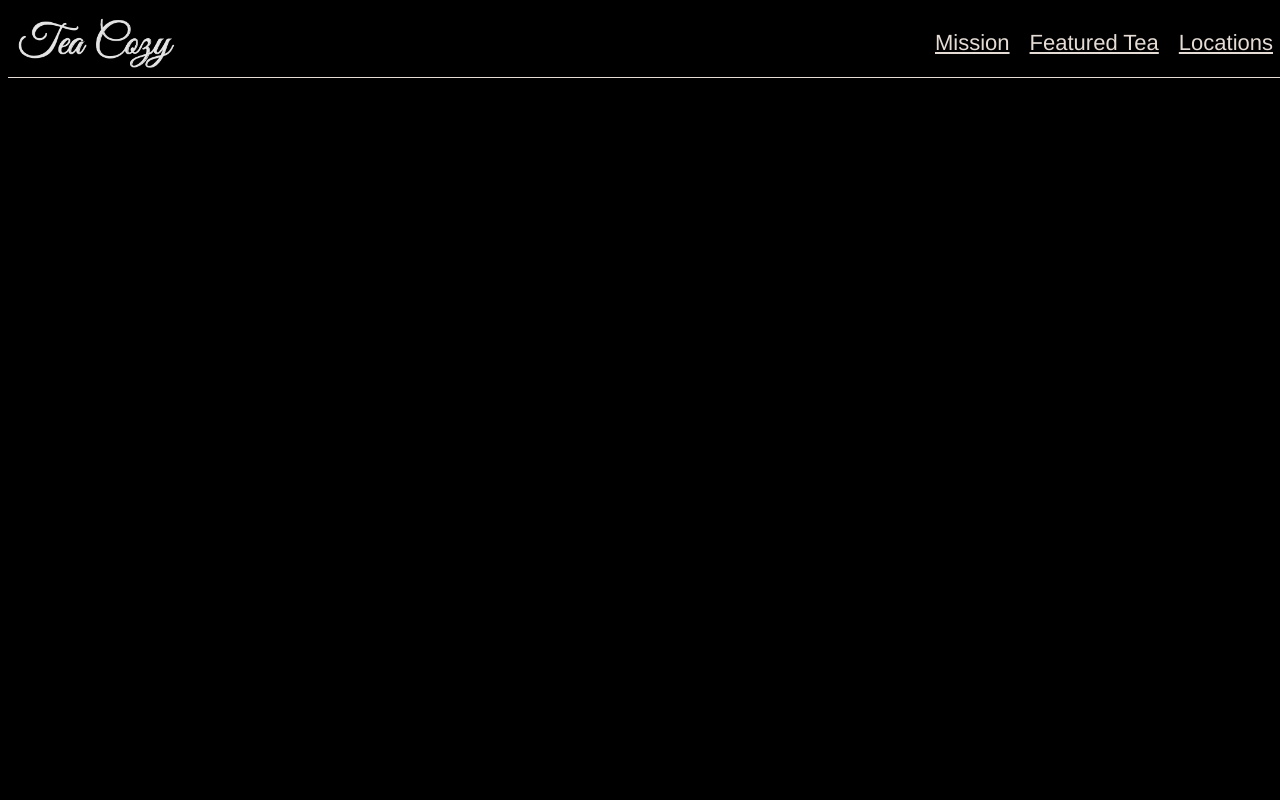
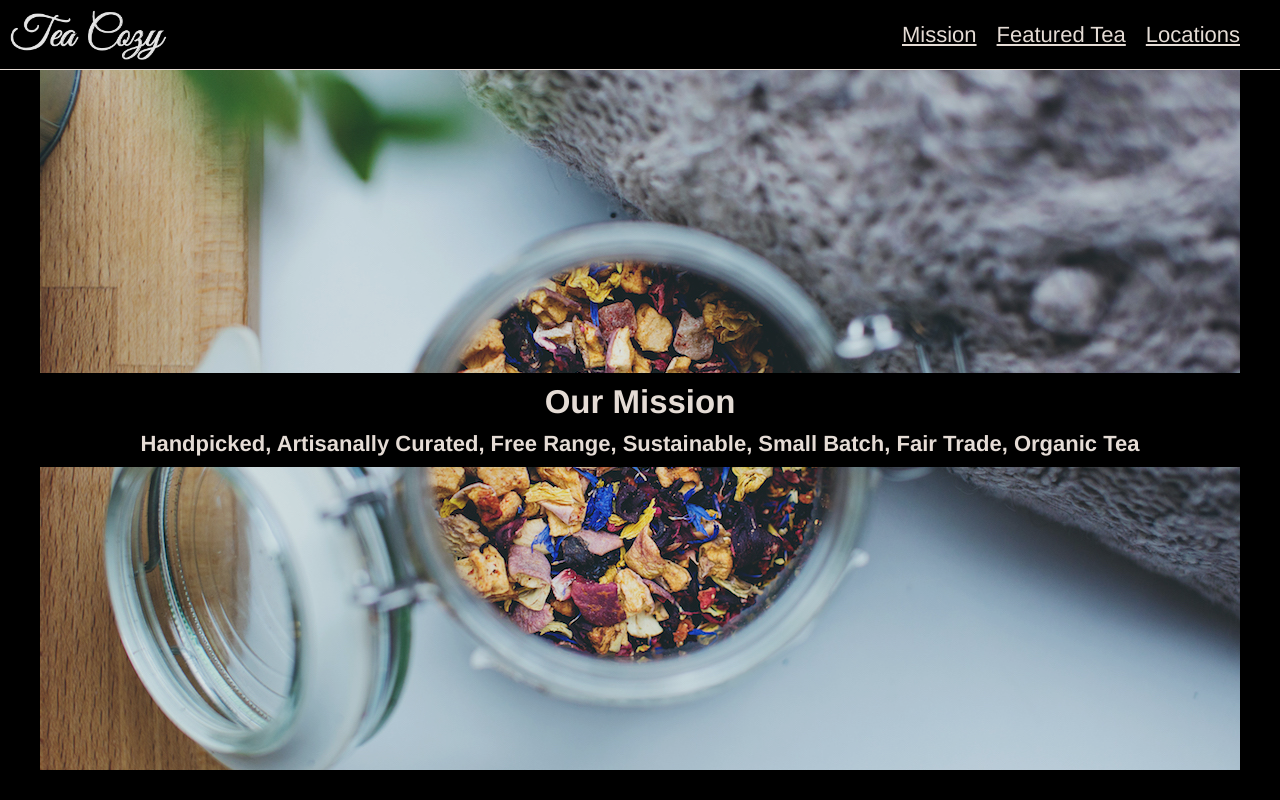
Before and after one commit to JerryBaboona/teacozy, a plain HTML site: page index.html in a window 1280 px wide. Drawn offline with Linux system fonts and the light colour scheme.

Commit message:
Add mission section

```diff
--- a/index.html
+++ b/index.html
@@ -6,15 +6,24 @@
     <title>Tea Cozy | Tea House</title>
   </head>
   <body>
+    <!-- Header -->
     <div class="header">
       <div class="logo">
         <img src="./resources/images/img-tea-cozy-logo.png">
       </div>
       <div class="nav-bar">
-        <span><a href="#">Mission</a></span>
+        <span><a href="#mission">Mission</a></span>
         <span><a href="#">Featured Tea</a></span>
         <span><a href="#">Locations</a></span>
       </div>
     </div>
+    <!-- Mission -->
+    <div class="mission">
+      <div class="mission-statement" id="mission">
+        <h2>Our Mission</h2>
+        <h4>Handpicked, Artisanally Curated, Free Range, Sustainable, Small
+          Batch, Fair Trade, Organic Tea</h4>
+      </div>
+    </div>
   </body>
 </html>
--- a/resources/style.css
+++ b/resources/style.css
@@ -1,10 +1,13 @@
 body {
+  display: flex;
+  justify-content: center;
   background-color: black;
   opacity: 0.9;
   color: seashell;
   font-family: Helvetica;
   font-size: 22px;
   text-align: center;
+  margin: 0px;
 }
 
 /*Header styling*/
@@ -12,8 +15,10 @@ div.header {
   display: flex;
   position: fixed;
   height: 69px;
+  width: 100%;
+  background-color: black;
   border-bottom: 1px solid seashell;
-  width: 100%;
+  z-index: 10;
 }
 
 div.header div.logo {
@@ -33,10 +38,35 @@ div.header div.nav-bar {
   align-items: center;
   justify-content: flex-end;
   width: 80%;
-  margin-right: 5px;
+  margin-right: 30px;
 }
 
 div.header div.nav-bar span a {
   color: seashell;
   margin: 0px 10px;
 }
+
+/*Mission styling*/
+div.mission {
+  display: flex;
+  align-items: center;
+  position: relative;
+  top: 70px;
+  height: 700px;
+  background-image: url("./images/img-mission-background.jpg");
+  background-repeat: no-repeat;
+}
+
+div.mission div.mission-statement {
+  width: 1200px;
+  z-index: 5;
+  background-color: black;
+}
+
+div.mission h2 {
+  margin: 10px 0px;
+}
+
+div.mission h4 {
+  margin: 10px 0px;
+}
```
